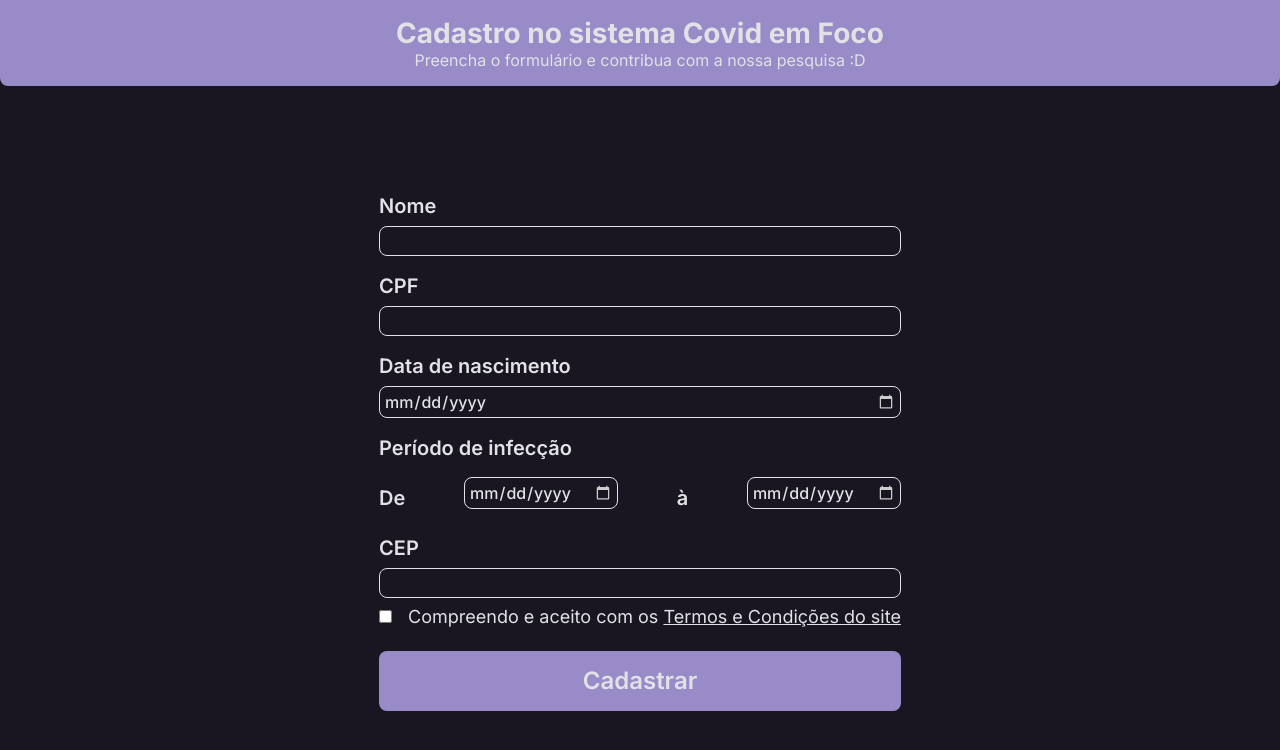
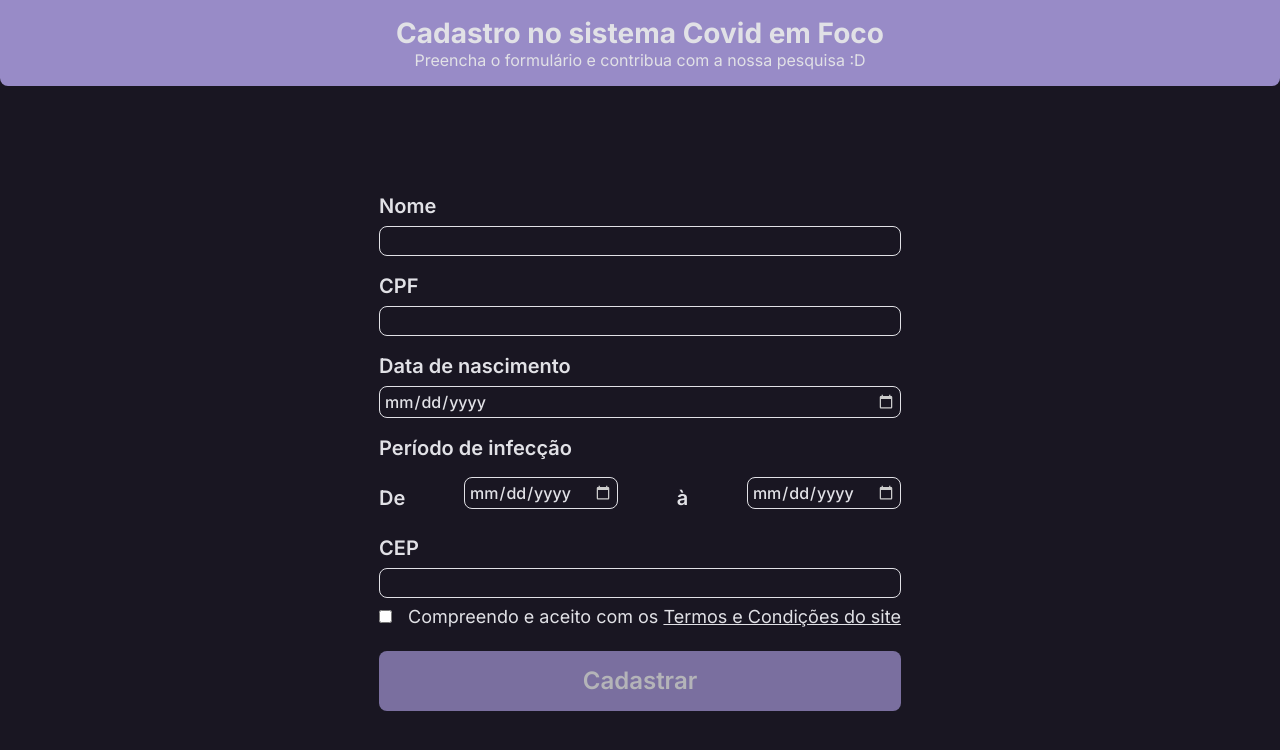
Before and after one commit to etakao/Projeto-BDI-Frontend, a React (Create React App) app: page /forms in a window 1280 px wide. In both pictures the pointer is over the button "Cadastrar". Shown: the top 750 px of the page. Built offline with nearby package versions, Linux system fonts and the light colour scheme.

Commit message:
button hover

```diff
--- a/src/pages/Forms/styles.scss
+++ b/src/pages/Forms/styles.scss
@@ -102,5 +102,11 @@ form {
 
     font-weight: 600;
     font-size: 24px;
+
+    transition: filter 0.3s;
+
+    &:hover {
+      filter: brightness(0.8);
+    }
   }
 }
```
